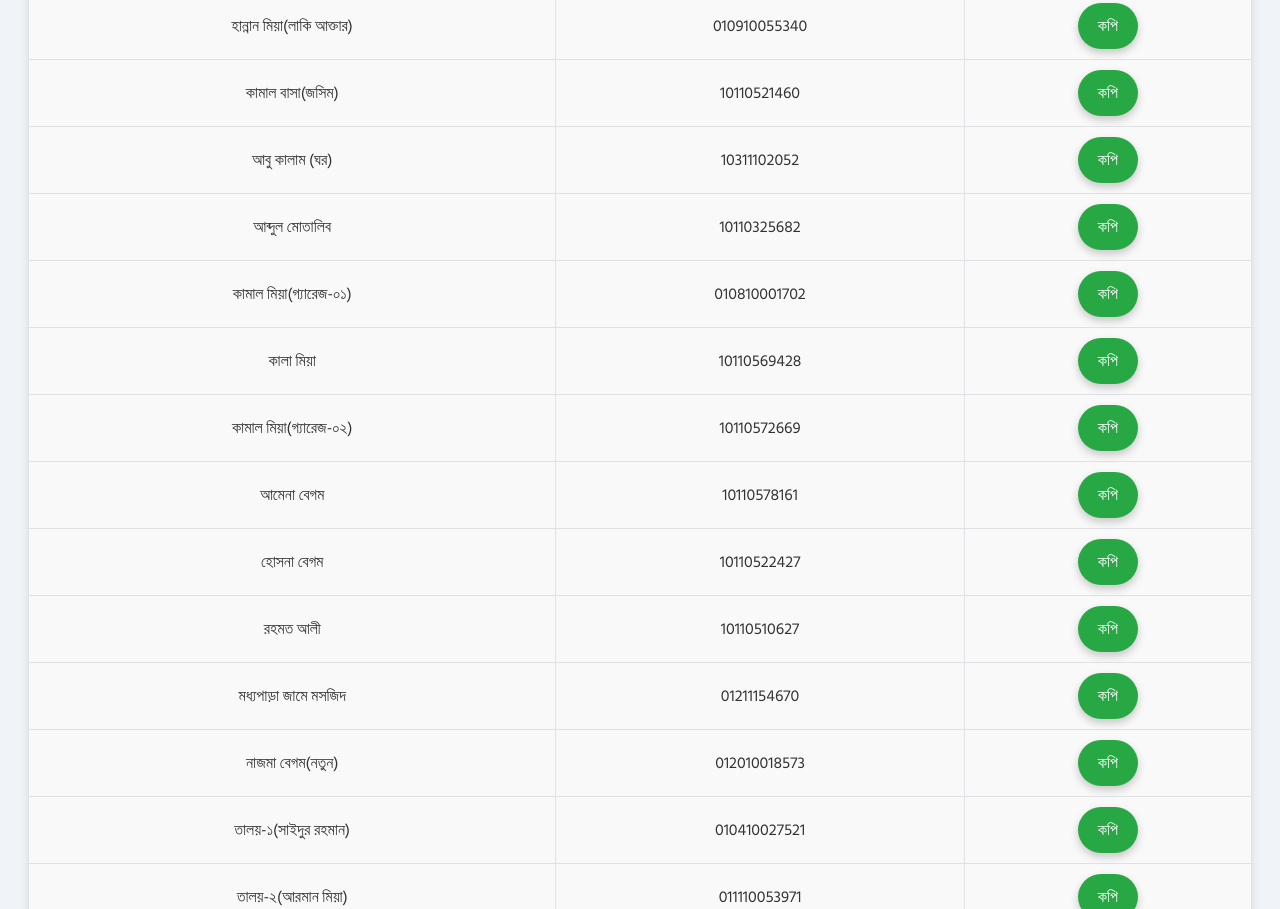
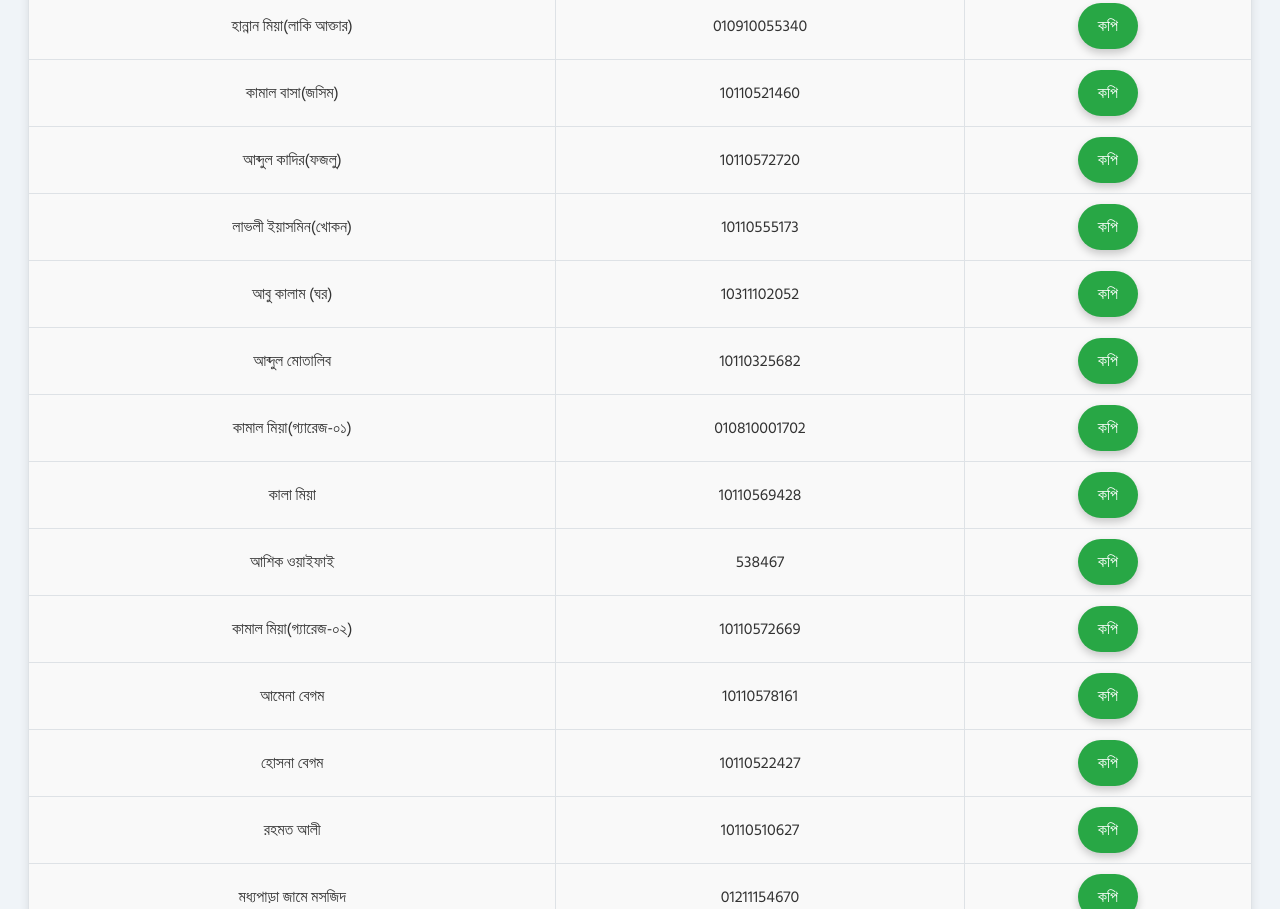
Before and after one commit to sarowarh94/BPDB, a plain HTML site: page index.html in a window 1280 px wide. Shown: the part 1440-2349 px from the top of the page. Drawn offline with Linux system fonts and the light colour scheme.

Commit message:
Update index.html

```diff
--- a/index.html
+++ b/index.html
@@ -225,6 +225,16 @@
                 <td><button class="copy-button" onclick="copyToClipboard('10110521460')">কপি</button></td>
             </tr>
             <tr>
+                <td>আব্দুল কাদির(ফজলু)</td>
+                <td>10110572720</td>
+                <td><button class="copy-button" onclick="copyToClipboard('10110572720')">কপি</button></td>
+            </tr>
+            <tr>
+                <td>লাভলী ইয়াসমিন(খোকন)</td>
+                <td>10110555173</td>
+                <td><button class="copy-button" onclick="copyToClipboard('10110555173')">কপি</button></td>
+            </tr>
+            <tr>
                 <td>আবু কালাম (ঘর)</td>
                 <td>10311102052</td>
                 <td><button class="copy-button" onclick="copyToClipboard('10311102052')">কপি</button></td>
@@ -243,6 +253,11 @@
                 <td>কালা মিয়া</td>
                 <td>10110569428</td>
                 <td><button class="copy-button" onclick="copyToClipboard('10110569428')">কপি</button></td>
+            </tr>
+            <tr>
+                <td>আশিক ওয়াইফাই</td>
+                <td>538467</td>
+                <td><button class="copy-button" onclick="copyToClipboard('538467')">কপি</button></td>
             </tr>
             <tr>
                 <td>কামাল মিয়া(গ্যারেজ-০২)</td>
```
